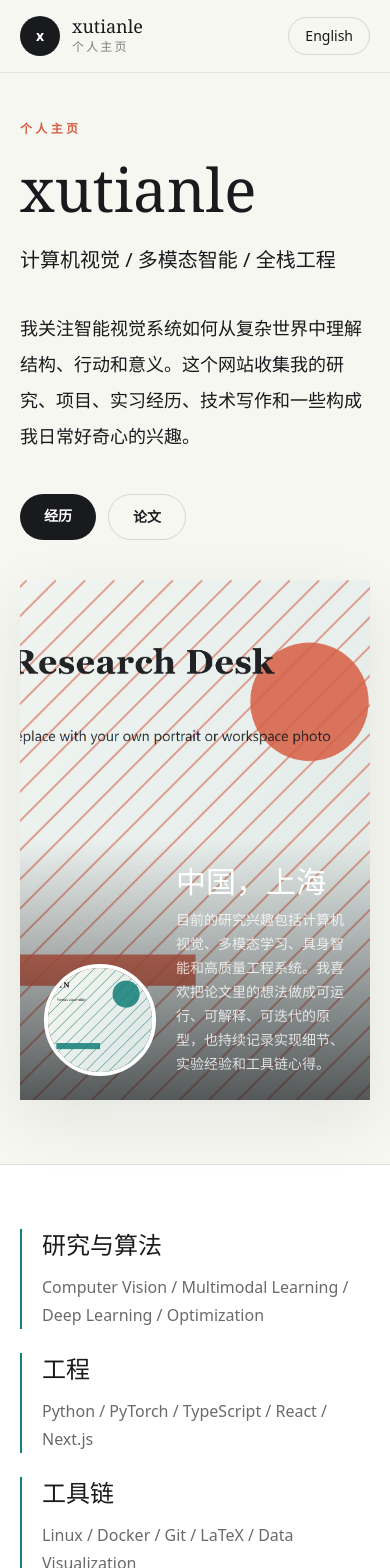
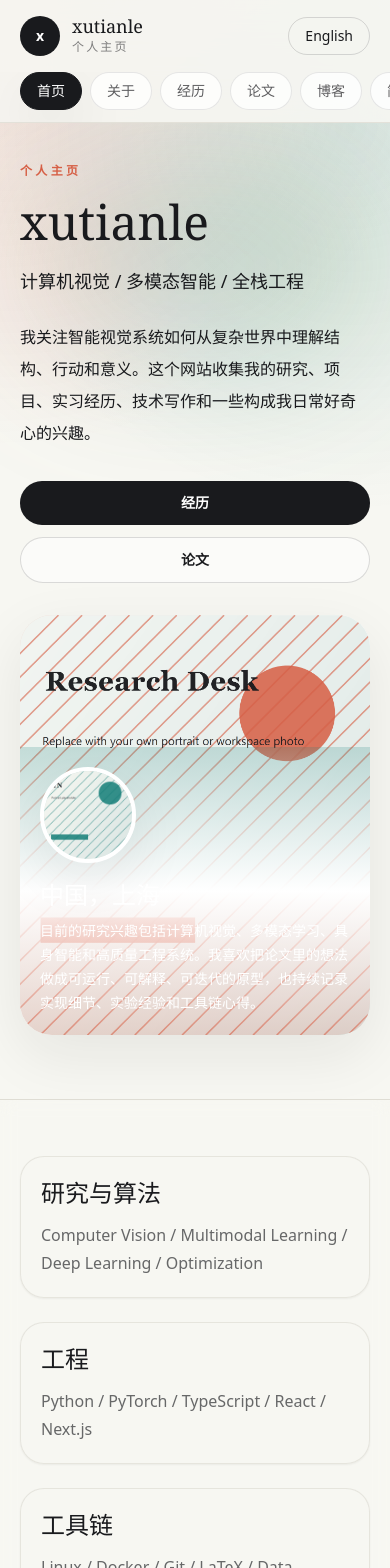
Before and after one commit to XuTianle0101/XuTianle0101.github.io, a Next.js app: page / in a window 390 px wide. Shown: the top 1568 px of the page. Built offline with nearby package versions, Linux system fonts and the light colour scheme.

Commit message:
fit phone page

```diff
--- a/src/app/layout.tsx
+++ b/src/app/layout.tsx
@@ -1,9 +1,15 @@
-import type { Metadata } from 'next';
+import type { Metadata, Viewport } from 'next';
 import './globals.css';
 
 export const metadata: Metadata = {
   title: 'xutianle | Academic Personal Homepage',
   description: 'A bilingual academic and career personal homepage.',
+};
+
+export const viewport: Viewport = {
+  width: 'device-width',
+  initialScale: 1,
+  themeColor: '#f7f7f2',
 };
 
 export default function RootLayout({ children }: { children: React.ReactNode }) {
--- a/src/components/section-heading.tsx
+++ b/src/components/section-heading.tsx
@@ -18,7 +18,7 @@
         {eyebrow ? (
           <p className="mb-3 text-xs font-semibold uppercase tracking-[0.22em] text-coral">{eyebrow}</p>
         ) : null}
-        <h2 className="font-serif text-3xl leading-tight md:text-5xl">{title}</h2>
+        <h2 className="font-serif text-[2.15rem] leading-tight md:text-5xl">{title}</h2>
         {children ? <div className="mt-4 text-base leading-8 text-ink/68 dark:text-white/68">{children}</div> : null}
       </div>
       {action ? (
--- a/src/components/site-shell.tsx
+++ b/src/components/site-shell.tsx
@@ -20,14 +20,24 @@
   ['contact', '/contact'],
 ] as const;
 
+const mobileNavItems = [['home', '/'], ...navItems] as const;
+
 export function SiteShell({ locale, children, rootMode = false, currentPath = '/' }: SiteShellProps) {
   const copy = dictionary[locale];
   const otherLocale = alternateLocale(locale);
   const switchPath = localizedPath(otherLocale, currentPath);
+  const normalizedCurrentPath = currentPath === '/' ? '/' : currentPath.replace(/\/$/, '');
+  const isActive = (href: string) => {
+    if (href === '/') {
+      return normalizedCurrentPath === '/';
+    }
+
+    return normalizedCurrentPath === href || normalizedCurrentPath.startsWith(`${href}/`);
+  };
 
   return (
-    <div className="min-h-screen bg-paper text-ink dark:bg-[#151617] dark:text-[#f4f2ea]">
-      <header className="sticky top-0 z-50 border-b border-line/80 bg-paper/88 backdrop-blur dark:border-white/10 dark:bg-[#151617]/88">
+    <div className="min-h-screen overflow-x-hidden bg-paper text-ink [background:radial-gradient(circle_at_top_left,rgba(214,95,69,0.16),transparent_28rem),radial-gradient(circle_at_90%_8rem,rgba(22,127,122,0.14),transparent_24rem),#f7f7f2] dark:bg-[#151617] dark:text-[#f4f2ea] dark:[background:radial-gradient(circle_at_top_left,rgba(214,95,69,0.14),transparent_28rem),radial-gradient(circle_at_90%_8rem,rgba(22,127,122,0.12),transparent_24rem),#151617]">
+      <header className="sticky top-0 z-50 border-b border-line/80 bg-paper/90 backdrop-blur-xl dark:border-white/10 dark:bg-[#151617]/90">
         <div className="mx-auto flex max-w-7xl items-center justify-between px-5 py-4 md:px-8">
           <Link href={localizedPath(locale, '/', rootMode)} className="group flex items-center gap-3">
             <span className="grid h-10 w-10 place-items-center rounded-full bg-ink text-sm font-semibold text-white dark:bg-white dark:text-ink">
@@ -60,6 +70,22 @@
             {copy.languageLabel}
           </Link>
         </div>
+
+        <nav className="mx-auto flex max-w-7xl gap-2 overflow-x-auto px-5 pb-3 md:px-8 lg:hidden" aria-label="Mobile navigation">
+          {mobileNavItems.map(([key, href]) => (
+            <Link
+              key={key}
+              href={localizedPath(locale, href, rootMode)}
+              className={`shrink-0 rounded-full border px-4 py-2 text-sm font-medium transition ${
+                isActive(href)
+                  ? 'border-ink bg-ink text-white shadow-soft dark:border-white dark:bg-white dark:text-ink'
+                  : 'border-ink/10 bg-white/75 text-ink/70 hover:border-teal hover:text-teal dark:border-white/10 dark:bg-white/10 dark:text-white/72'
+              }`}
+            >
+              {copy.nav[key]}
+            </Link>
+          ))}
+        </nav>
       </header>
 
       <main>{children}</main>
--- a/src/features/about-page.tsx
+++ b/src/features/about-page.tsx
@@ -28,7 +28,7 @@
         </div>
 
         <div className="grid gap-6">
-          <div className="border border-line bg-white p-6 dark:border-white/10 dark:bg-white/[0.04]">
+          <div className="rounded-[1.75rem] border border-line bg-white/92 p-5 shadow-sm dark:border-white/10 dark:bg-white/[0.04] sm:p-6 md:rounded-none">
             <h2 className="font-serif text-3xl">{locale === 'zh' ? '技能栈' : 'Skills'}</h2>
             <div className="mt-6 space-y-5">
               {profile.skillGroups.map((group) => (
@@ -40,7 +40,7 @@
             </div>
           </div>
 
-          <div className="border border-line bg-white p-6 dark:border-white/10 dark:bg-white/[0.04]">
+          <div className="rounded-[1.75rem] border border-line bg-white/92 p-5 shadow-sm dark:border-white/10 dark:bg-white/[0.04] sm:p-6 md:rounded-none">
             <h2 className="font-serif text-3xl">{locale === 'zh' ? '兴趣爱好' : 'Interests'}</h2>
             <div className="mt-6 grid gap-4">
               {interests.map((interest) => (
--- a/src/features/blog-list-page.tsx
+++ b/src/features/blog-list-page.tsx
@@ -30,7 +30,7 @@
             className="block border-t border-line py-8 transition hover:text-coral dark:border-white/10"
           >
             <p className="text-sm text-ink/55 dark:text-white/55">{formatDate(post.date, locale)}</p>
-            <h2 className="mt-3 font-serif text-4xl leading-tight">{text(post.title, locale)}</h2>
+            <h2 className="mt-3 font-serif text-3xl leading-tight sm:text-4xl">{text(post.title, locale)}</h2>
             <p className="mt-4 leading-7 text-ink/68 dark:text-white/68">{text(post.description, locale)}</p>
             <div className="mt-4 flex flex-wrap gap-2">
               {post.tags.map((tag) => (
--- a/src/features/home-page.tsx
+++ b/src/features/home-page.tsx
@@ -25,46 +25,47 @@
 
   return (
     <>
-      <section className="mx-auto grid max-w-7xl gap-10 px-5 pb-16 pt-12 md:grid-cols-[1.05fr_0.95fr] md:px-8 md:pb-24 md:pt-20">
+      <section className="relative isolate mx-auto grid max-w-7xl gap-8 px-5 pb-16 pt-10 md:grid-cols-[1.05fr_0.95fr] md:gap-10 md:px-8 md:pb-24 md:pt-20">
+        <div className="pointer-events-none absolute inset-x-6 top-8 -z-10 h-56 rounded-full bg-gradient-to-r from-coral/20 via-teal/15 to-moss/20 blur-3xl md:hidden" />
         <div className="flex flex-col justify-center">
           <p className="text-xs font-semibold uppercase tracking-[0.28em] text-coral">{copy.introLabel}</p>
-          <h1 className="mt-6 font-serif text-6xl leading-[0.95] md:text-8xl">
+          <h1 className="mt-5 break-words font-serif text-5xl leading-[0.96] sm:text-6xl md:mt-6 md:text-8xl">
             {text(profile.name, locale)}
           </h1>
-          <p className="mt-6 max-w-2xl text-xl leading-9 text-ink/72 dark:text-white/72">
+          <p className="mt-5 max-w-2xl text-lg leading-8 text-ink/72 dark:text-white/72 md:mt-6 md:text-xl md:leading-9">
             {text(profile.headline, locale)}
           </p>
-          <p className="mt-8 max-w-2xl text-lg leading-9 text-ink/68 dark:text-white/68">
+          <p className="mt-6 max-w-2xl text-base leading-8 text-ink/68 dark:text-white/68 md:mt-8 md:text-lg md:leading-9">
             {text(profile.summary, locale)}
           </p>
-          <div className="mt-10 flex flex-wrap gap-3">
-            <Link href={localizedPath(locale, '/experience', rootMode)} className="rounded-full bg-ink px-6 py-3 text-sm font-semibold text-white hover:bg-coral dark:bg-white dark:text-ink dark:hover:bg-coral dark:hover:text-white">
+          <div className="mt-8 flex flex-col gap-3 sm:flex-row sm:flex-wrap md:mt-10">
+            <Link href={localizedPath(locale, '/experience', rootMode)} className="rounded-full bg-ink px-6 py-3 text-center text-sm font-semibold text-white hover:bg-coral dark:bg-white dark:text-ink dark:hover:bg-coral dark:hover:text-white">
               {copy.nav.experience}
             </Link>
-            <Link href={localizedPath(locale, '/publications', rootMode)} className="rounded-full border border-ink/15 px-6 py-3 text-sm font-semibold hover:border-teal hover:text-teal dark:border-white/20">
+            <Link href={localizedPath(locale, '/publications', rootMode)} className="rounded-full border border-ink/15 bg-white/50 px-6 py-3 text-center text-sm font-semibold hover:border-teal hover:text-teal dark:border-white/20 dark:bg-white/5">
               {copy.nav.publications}
             </Link>
           </div>
         </div>
 
-        <div className="relative min-h-[520px] overflow-hidden bg-white shadow-soft dark:bg-white/[0.04]">
+        <div className="relative min-h-[420px] overflow-hidden rounded-[2rem] bg-gradient-to-br from-coral/20 via-white to-teal/20 shadow-soft dark:from-coral/15 dark:via-white/[0.04] dark:to-teal/15 md:min-h-[520px] md:rounded-none">
           <Image src={profile.heroImage} alt="" fill priority sizes="(min-width: 768px) 48vw, 100vw" className="object-cover" />
-          <div className="absolute inset-x-0 bottom-0 bg-gradient-to-t from-ink/70 to-transparent p-6 text-white">
-            <div className="flex items-end gap-5">
-              <Image src={profile.portrait} alt="" width={116} height={116} className="h-28 w-28 rounded-full border-4 border-white object-cover" />
+          <div className="absolute inset-x-0 bottom-0 bg-gradient-to-t from-ink/82 via-ink/46 to-transparent p-5 text-white md:p-6">
+            <div className="flex flex-col gap-4 sm:flex-row sm:items-end sm:gap-5">
+              <Image src={profile.portrait} alt="" width={116} height={116} className="h-24 w-24 rounded-full border-4 border-white object-cover shadow-soft sm:h-28 sm:w-28" />
               <div>
-                <p className="font-serif text-3xl">{text(profile.location, locale)}</p>
-                <p className="mt-2 max-w-md text-sm leading-6 text-white/80">{text(profile.longBio, locale)}</p>
+                <p className="font-serif text-2xl sm:text-3xl">{text(profile.location, locale)}</p>
+                <p className="mt-2 max-w-md text-sm leading-6 text-white/84">{text(profile.longBio, locale)}</p>
               </div>
             </div>
           </div>
         </div>
       </section>
 
-      <section className="border-y border-line bg-white px-5 py-16 dark:border-white/10 dark:bg-white/[0.03] md:px-8">
+      <section className="border-y border-line bg-white/82 px-5 py-14 backdrop-blur dark:border-white/10 dark:bg-white/[0.03] md:px-8 md:py-16">
         <div className="mx-auto grid max-w-7xl gap-6 md:grid-cols-3">
           {profile.skillGroups.map((group) => (
-            <div key={text(group.name, locale)} className="border-l-2 border-teal pl-5">
+            <div key={text(group.name, locale)} className="rounded-3xl border border-line/70 bg-paper/70 p-5 shadow-sm dark:border-white/10 dark:bg-white/[0.04] md:rounded-none md:border-0 md:border-l-2 md:border-teal md:bg-transparent md:p-0 md:pl-5 md:shadow-none">
               <h2 className="font-serif text-2xl">{text(group.name, locale)}</h2>
               <p className="mt-3 leading-7 text-ink/65 dark:text-white/65">{group.skills.join(' / ')}</p>
             </div>
--- a/src/features/resume-page.tsx
+++ b/src/features/resume-page.tsx
@@ -17,7 +17,7 @@
         <p>{text(profile.summary, locale)}</p>
       </SectionHeading>
 
-      <div className="mb-10 border border-line bg-white p-6 dark:border-white/10 dark:bg-white/[0.04]">
+      <div className="mb-10 rounded-[1.75rem] border border-line bg-white/92 p-5 shadow-sm dark:border-white/10 dark:bg-white/[0.04] sm:p-6 md:rounded-none">
         <div className="flex flex-col gap-4 md:flex-row md:items-center md:justify-between">
           <div>
             <h2 className="font-serif text-3xl">{text(profile.name, locale)}</h2>
```
Also changed, not shown: src/components/experience-card.tsx (+4 -4 lines), src/features/contact-page.tsx (+4 -4 lines), 1 other file (tests, documents, lock files or other folders).
